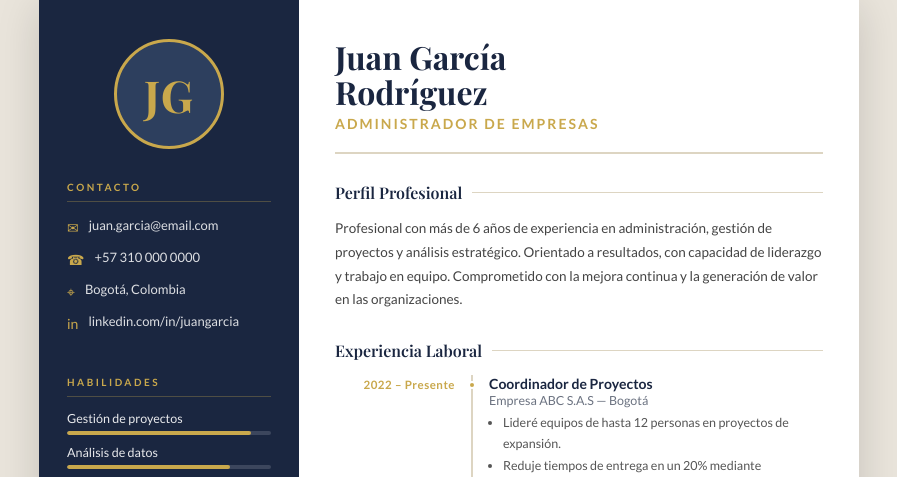
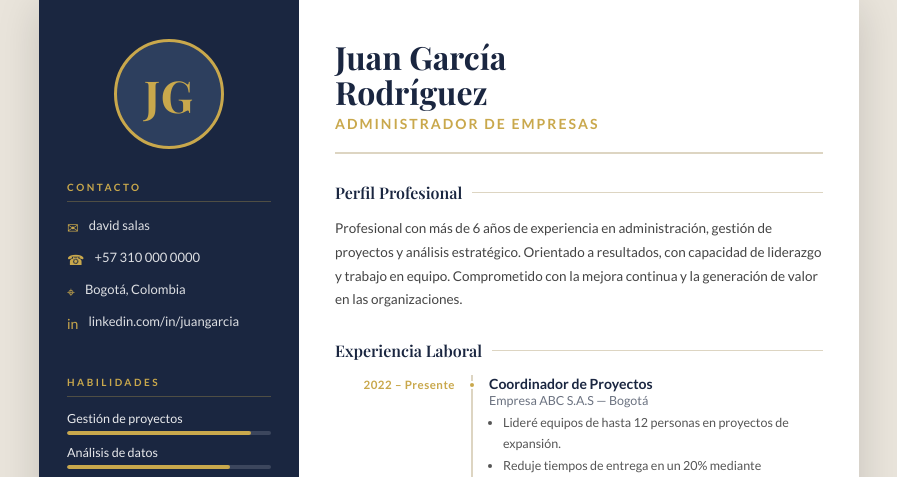
Before and after one commit to DavidSalas0273/Proyecto-Django-inicial, a Django app: template portafolio/templates/perfil_alejo/perfil_alejo/hoja_vida.html in a window 1280 px wide. Shown: the part 41-518 px from the top of the page, without its empty margins (191-1088 px from the left). Run offline with Django 5.2, Linux system fonts and the light colour scheme; the template is opened without the code that fills it, so the values that code supplies are empty.

Commit message:
cambio nombre

```diff
--- a/portafolio/templates/perfil_alejo/perfil_alejo/hoja_vida.html
+++ b/portafolio/templates/perfil_alejo/perfil_alejo/hoja_vida.html
@@ -281,7 +281,7 @@
 
     <div class="sidebar-section">
       <h3>Contacto</h3>
-      <div class="contact-item"><span class="icon">✉</span> juan.garcia@email.com</div>
+      <div class="contact-item"><span class="icon">✉</span> david salas </div>
       <div class="contact-item"><span class="icon">☎</span> +57 310 000 0000</div>
       <div class="contact-item"><span class="icon">⌖</span> Bogotá, Colombia</div>
       <div class="contact-item"><span class="icon">in</span> linkedin.com/in/juangarcia</div>
```
